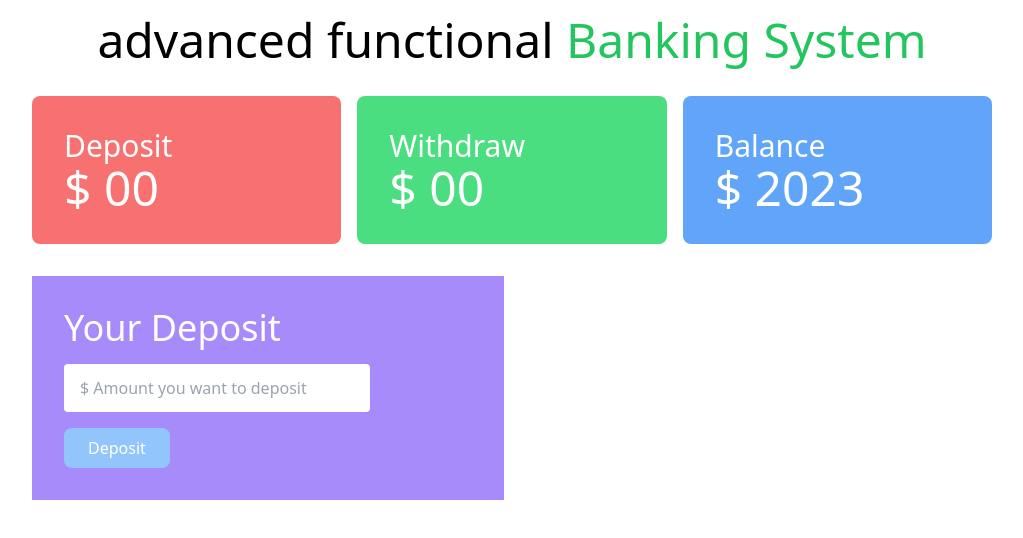
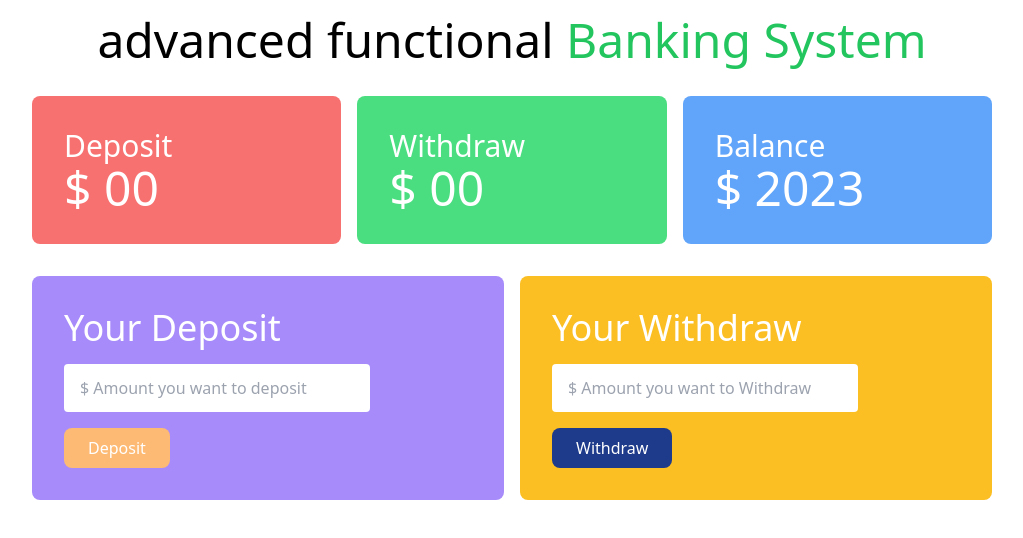
Before and after one commit to 01312345069/advanced-functional-Banking, a plain HTML site: page index.html in a window 1280 px wide. Shown: the whole page, without its empty margins (128-1151 px from the left). Drawn offline with nearby package versions, Linux system fonts and the light colour scheme.

Commit message:
interface setup complete

```diff
--- a/index.html
+++ b/index.html
@@ -35,12 +35,18 @@
         <!-- deposit and Withdraw section  -->
         <section class="mt-8 w-3/4 mx-auto">
             <div class="grid grid-cols-2 gap-4">
-                <div class="bg-violet-400 p-8">
+                <div class="bg-violet-400 p-8 rounded-lg">
                     <h3 class="text-4xl text-white mb-4">Your Deposit</h3>
                     <input class="w-3/4 px-4 py-3 rounded block" type="text" placeholder="$ Amount you want to deposit">
                     <button id="btn-deposit"
-                        class="bg-blue-300 px-6 py-2 text-white rounded-lg mt-4 font-medium hover:bg-sky-400">Deposit</button>
-
+                        class="bg-orange-300 px-6 py-2 text-white rounded-lg mt-4 font-medium hover:bg-blue-400">Deposit</button>
+                </div>
+                <div class="bg-amber-400 p-8 rounded-lg">
+                    <h3 class="text-4xl text-white mb-4">Your Withdraw</h3>
+                    <input class="w-3/4 px-4 py-3 rounded block" type="text"
+                        placeholder="$ Amount you want to Withdraw">
+                    <button id="btn-withdraw"
+                        class="bg-blue-900 px-6 py-2 text-white rounded-lg mt-4 font-medium hover:bg-sky-400">Withdraw</button>
                 </div>
             </div>
         </section>
```
